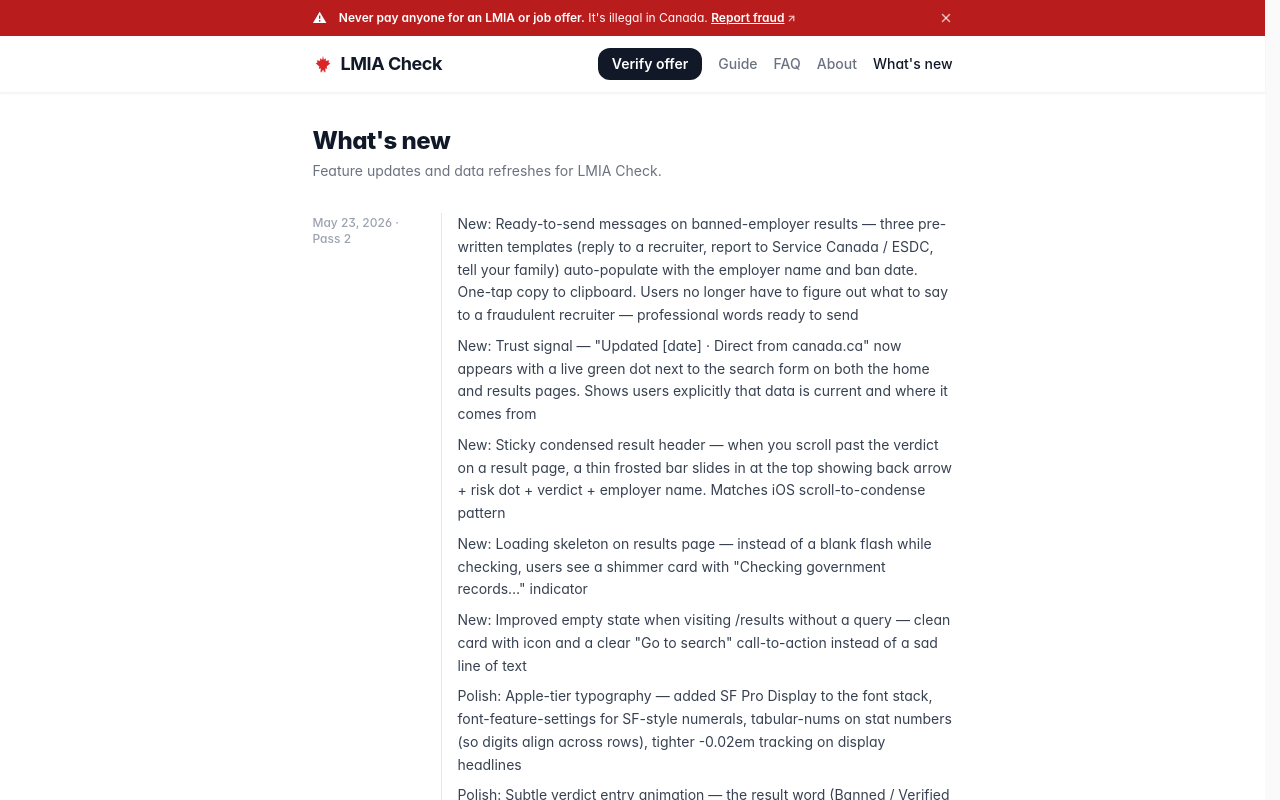
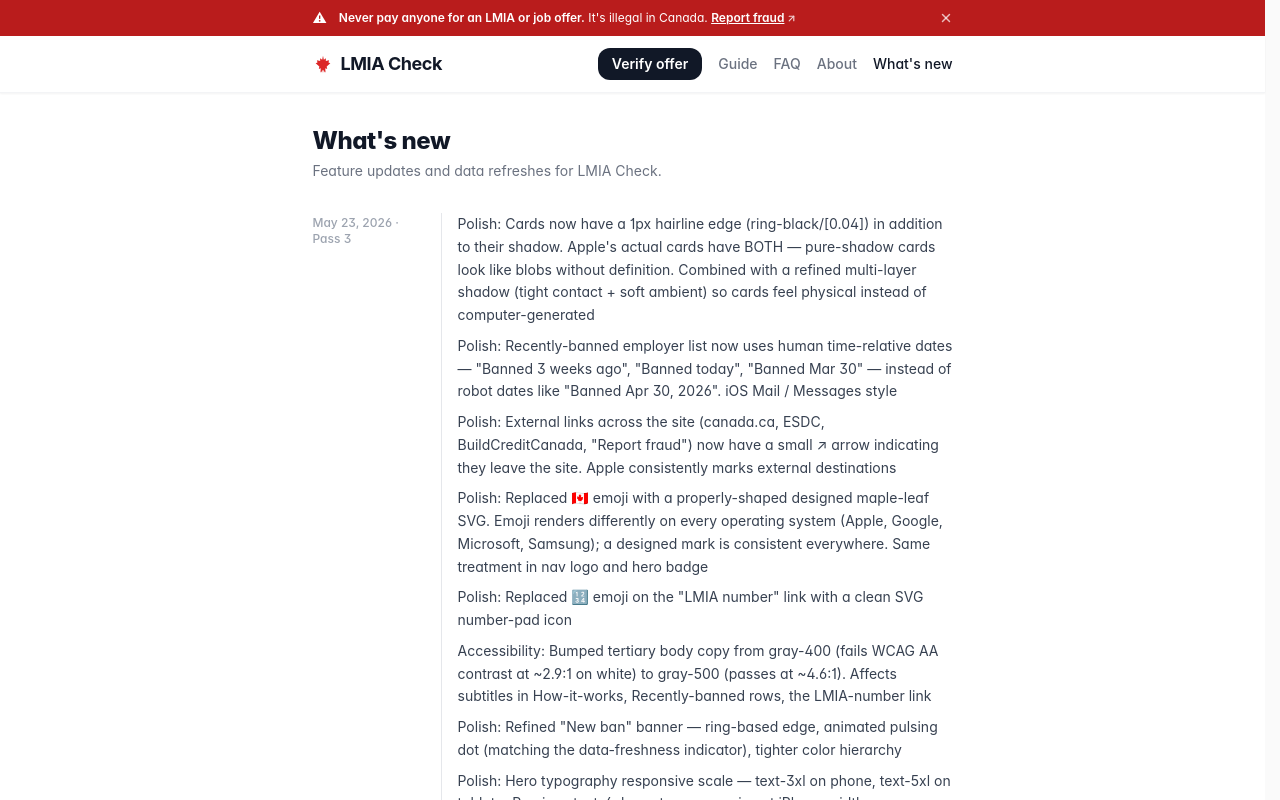
Before and after one commit to patnaikk/lmiaportal, a Next.js app: page /updates in a window 1280 px wide. Shown: the top 800 px of the page. Built offline with nearby package versions, Linux system fonts and the light colour scheme.

Commit message:
Add pass 3 changelog: hairline cards, time-relative dates, external icons
Co-Authored-By: Claude Sonnet 4.6 <noreply@anthropic.com>

```diff
--- a/app/updates/page.tsx
+++ b/app/updates/page.tsx
@@ -9,6 +9,19 @@ export const metadata: Metadata = {
 }
 
 const updates: { date: string; items: React.ReactNode[] }[] = [
+  {
+    date: 'May 23, 2026 · Pass 3',
+    items: [
+      'Polish: Cards now have a 1px hairline edge (ring-black/[0.04]) in addition to their shadow. Apple\'s actual cards have BOTH — pure-shadow cards look like blobs without definition. Combined with a refined multi-layer shadow (tight contact + soft ambient) so cards feel physical instead of computer-generated',
+      'Polish: Recently-banned employer list now uses human time-relative dates — "Banned 3 weeks ago", "Banned today", "Banned Mar 30" — instead of robot dates like "Banned Apr 30, 2026". iOS Mail / Messages style',
+      'Polish: External links across the site (canada.ca, ESDC, BuildCreditCanada, "Report fraud") now have a small ↗ arrow indicating they leave the site. Apple consistently marks external destinations',
+      'Polish: Replaced 🇨🇦 emoji with a properly-shaped designed maple-leaf SVG. Emoji renders differently on every operating system (Apple, Google, Microsoft, Samsung); a designed mark is consistent everywhere. Same treatment in nav logo and hero badge',
+      'Polish: Replaced 🔢 emoji on the "LMIA number" link with a clean SVG number-pad icon',
+      'Accessibility: Bumped tertiary body copy from gray-400 (fails WCAG AA contrast at ~2.9:1 on white) to gray-500 (passes at ~4.6:1). Affects subtitles in How-it-works, Recently-banned rows, the LMIA-number link',
+      'Polish: Refined "New ban" banner — ring-based edge, animated pulsing dot (matching the data-freshness indicator), tighter color hierarchy',
+      'Polish: Hero typography responsive scale — text-3xl on phone, text-5xl on tablet+. Previous text-4xl was too aggressive at iPhone width',
+    ],
+  },
   {
     date: 'May 23, 2026 · Pass 2',
     items: [
```
